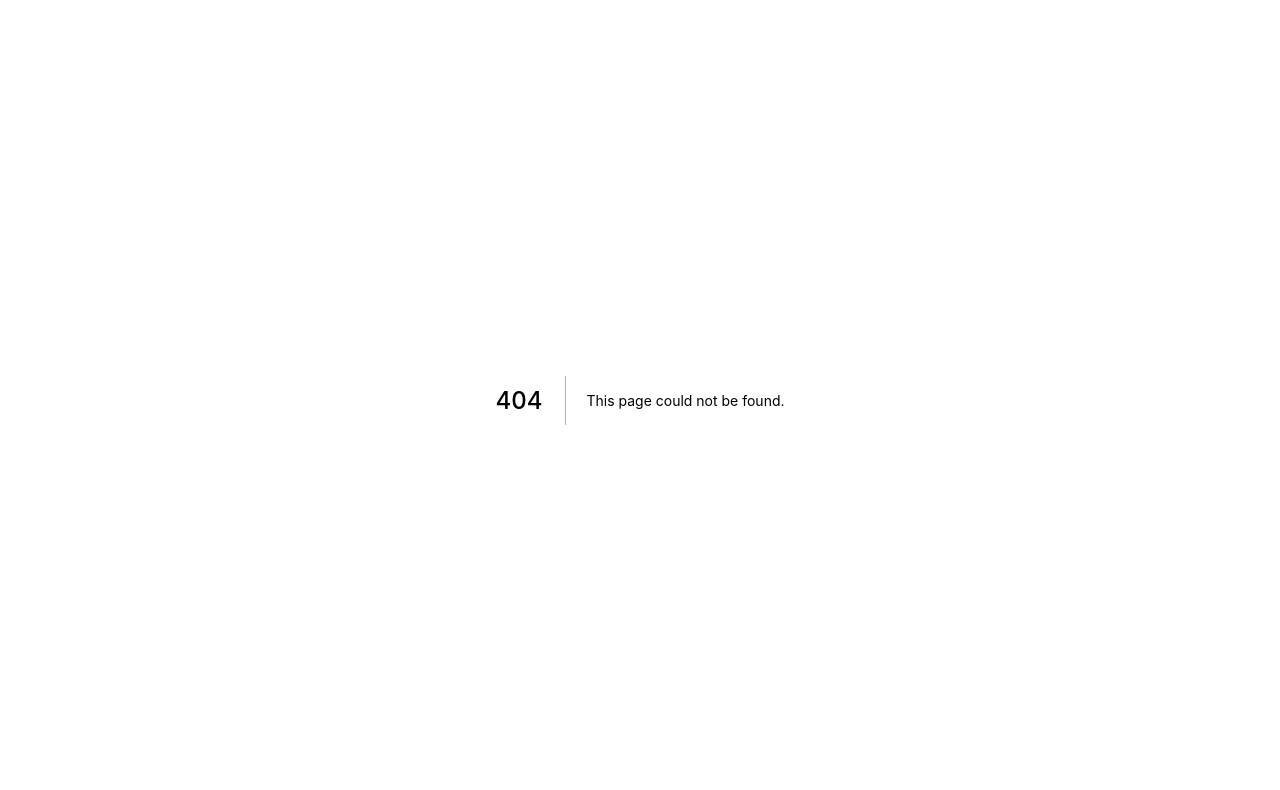
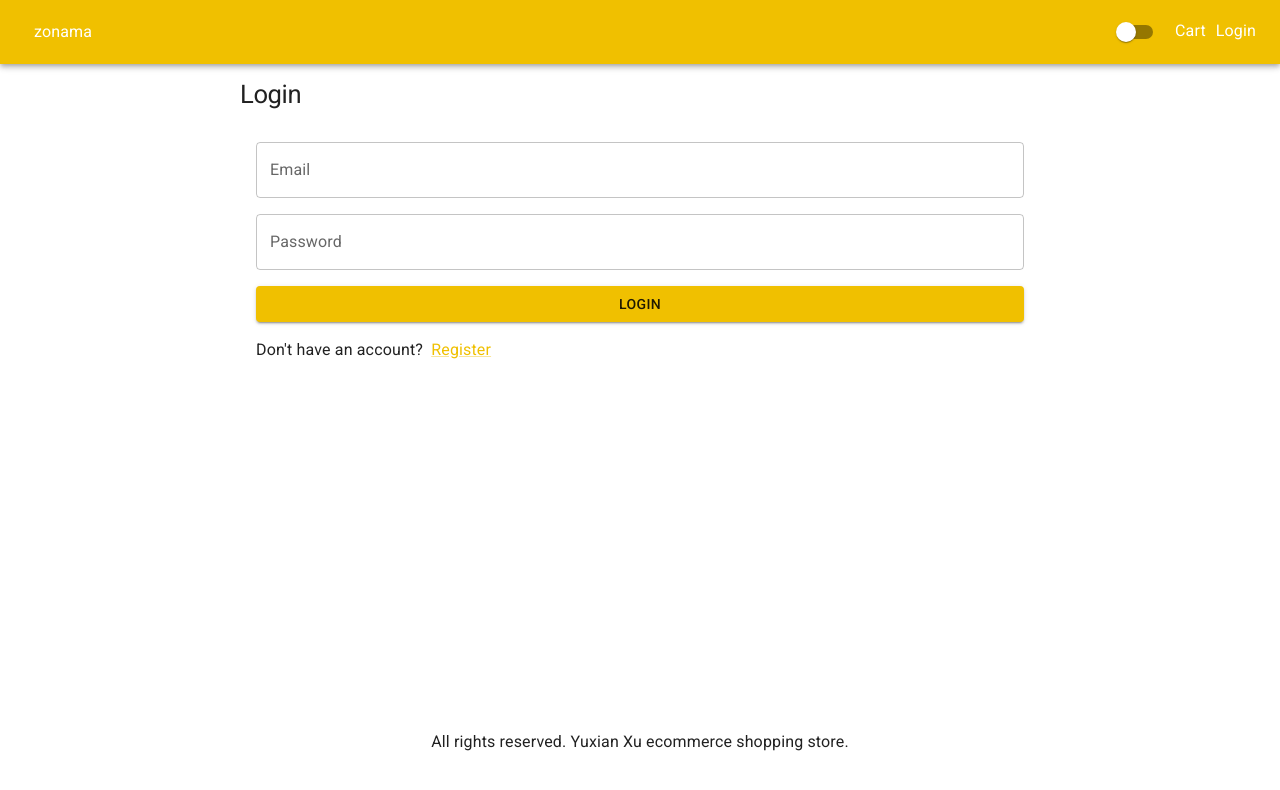
Before and after one commit to daishonjones1/zonama_Nextjs, a Next.js app: page /login in a window 1280 px wide. Before the commit this address had no page. Shown: the top 790 px of the page. Built offline with nearby package versions, Linux system fonts and the light colour scheme.

Commit message:
Create login page

```diff
--- /dev/null
+++ b/pages/login.js
@@ -0,0 +1,56 @@
+import {
+  Button,
+  Link,
+  List,
+  ListItem,
+  TextField,
+  Typography,
+} from '@mui/material';
+import React from 'react';
+import Layout from '../components/Layout';
+import useStyles from '../utils/styles';
+import NextLink from 'next/link';
+
+export default function Login() {
+  const classes = useStyles();
+  return (
+    <Layout title="Login">
+      <form className={classes.form}>
+        <Typography component="h1" variant="h1">
+          Login
+        </Typography>
+        <List>
+          <ListItem>
+            <TextField
+              variant="outlined"
+              fullWidth
+              id="email"
+              label="Email"
+              inputProps={{ type: 'email' }}
+            ></TextField>
+          </ListItem>
+          <ListItem>
+            <TextField
+              variant="outlined"
+              fullWidth
+              id="password"
+              label="Password"
+              inputProps={{ type: 'password' }}
+            ></TextField>
+          </ListItem>
+          <ListItem>
+            <Button variant="contained" type="submit" fullWidth color="primary">
+              Login
+            </Button>
+          </ListItem>
+          <ListItem>
+            Don't have an account? &nbsp;
+            <NextLink href="/register" passHref>
+              <Link>Register</Link>
+            </NextLink>
+          </ListItem>
+        </List>
+      </form>
+    </Layout>
+  );
+}
--- a/utils/styles.js
+++ b/utils/styles.js
@@ -26,6 +26,10 @@ const useStyles = makeStyles({
     marginTop: 10,
     marginBottom: 10,
   },
+  form: {
+    maxWidth: 800,
+    margin: '0 auto',
+  }
 });
 
 export default useStyles;
```
Also changed, not shown: pages/cart.js (+16 -6 lines), pages/shipping.js (added, +9 -0 lines).
